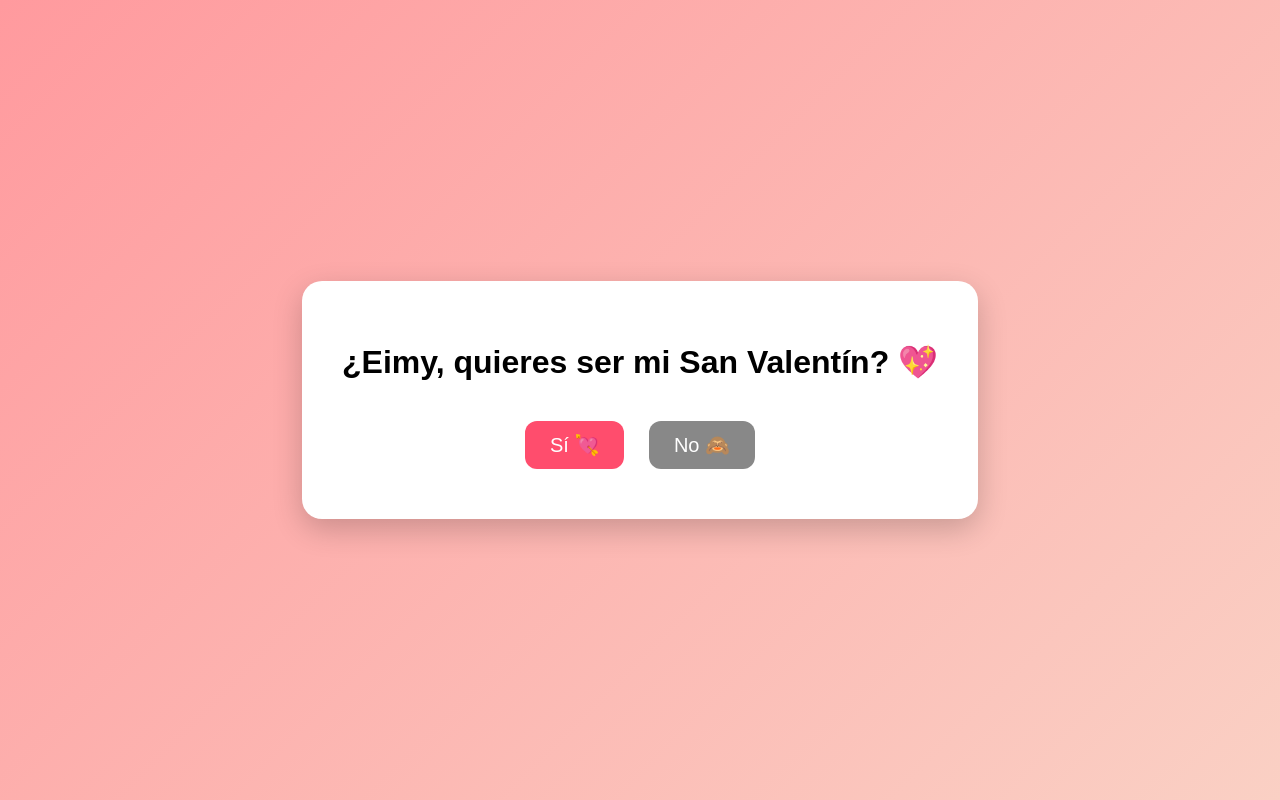
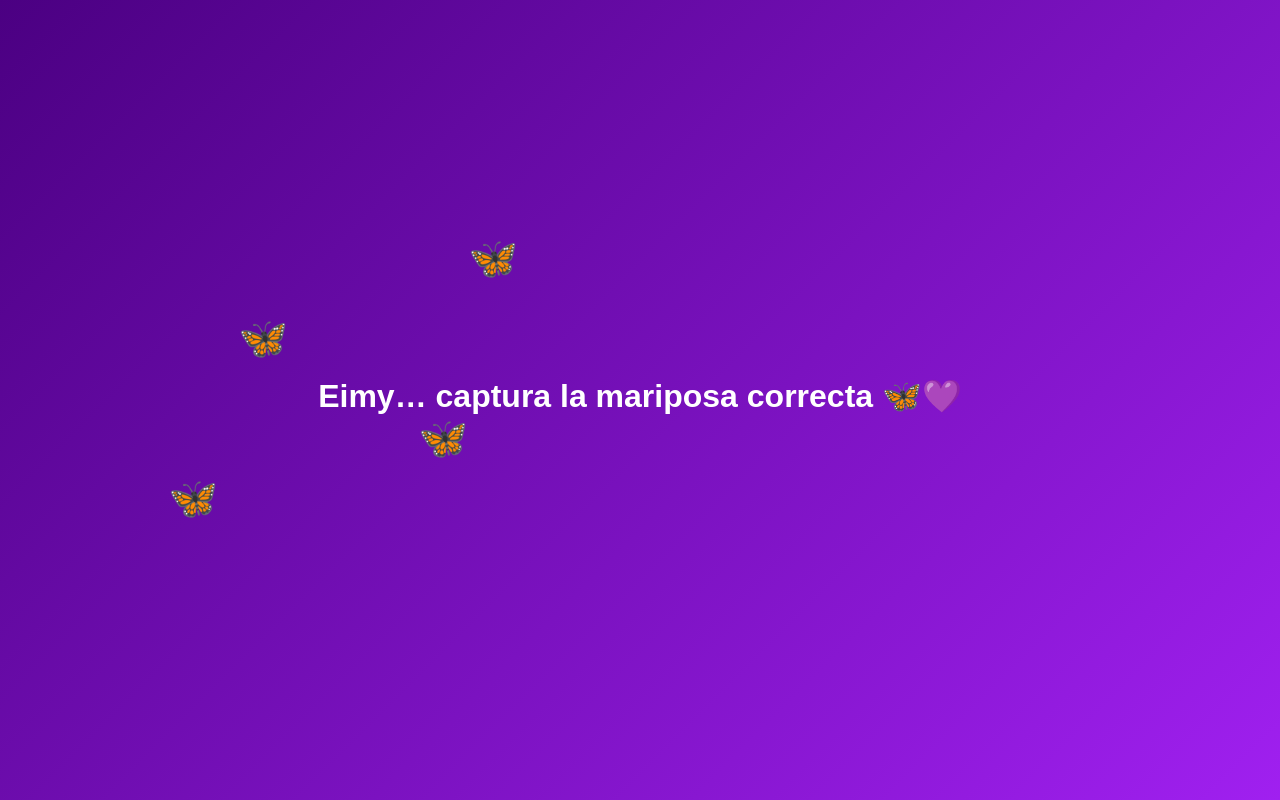
Before and after one commit to moraelbarto-1999/san-valentin, a plain HTML site: page index.html in a window 1280 px wide. Drawn offline with Linux system fonts and the light colour scheme.

Commit message:
Update index.html

```diff
--- a/index.html
+++ b/index.html
@@ -1,28 +1,38 @@
 <!DOCTYPE html>
 <html>
 <head>
-  <title>Para Eimy 💖</title>
+  <title>Para mi sucurrumina 💜</title>
   <style>
     body {
+      margin: 0;
+      height: 100vh;
       display: flex;
       justify-content: center;
       align-items: center;
-      height: 100vh;
-      margin: 0;
-      background: linear-gradient(135deg, #ff9a9e, #fad0c4);
+      background: linear-gradient(135deg, #4b0082, #a020f0);
       font-family: Arial, sans-serif;
+      color: white;
       text-align: center;
+      overflow: hidden;
     }
 
     .container {
-      background: white;
-      padding: 40px;
-      border-radius: 20px;
-      box-shadow: 0px 10px 30px rgba(0,0,0,0.2);
+      position: relative;
     }
 
     h1 {
       margin-bottom: 30px;
+    }
+
+    .butterfly {
+      font-size: 40px;
+      cursor: pointer;
+      position: absolute;
+      transition: transform 0.2s;
+    }
+
+    .butterfly:hover {
+      transform: scale(1.2);
     }
 
     button {
@@ -32,63 +42,62 @@
       border: none;
       border-radius: 12px;
       cursor: pointer;
-      transition: 0.3s;
     }
 
     #yes {
-      background-color: #ff4d6d;
+      background-color: #8a2be2;
       color: white;
     }
 
     #no {
-      background-color: #888;
-      color: white;
+      background-color: #ccc;
     }
   </style>
 </head>
 
 <body>
 
-<div class="container">
-  <h1>¿Eimy, quieres ser mi San Valentín? 💖</h1>
+<div class="container" id="game">
+  <h1>Eimy… captura la mariposa correcta 🦋💜</h1>
 
-  <button id="yes" onclick="yesClick()">Sí 💘</button>
-  <button id="no" onclick="noClick()">No 🙈</button>
+  <div class="butterfly" style="top:-40px; left:-80px;" onclick="wrong()">🦋</div>
+  <div class="butterfly" style="top:60px; left:100px;" onclick="wrong()">🦋</div>
+  <div class="butterfly" style="top:120px; left:-150px;" onclick="correct()">🦋</div>
+  <div class="butterfly" style="top:-120px; left:150px;" onclick="wrong()">🦋</div>
 </div>
 
 <script>
+
+function wrong() {
+  alert("Esa no era mi sucurrumina 😏 intenta otra vez...");
+}
+
+function correct() {
+  document.getElementById("game").innerHTML = `
+    <h1>¿Eimy… quieres ser mi San Valentín? 💜</h1>
+    <button id="yes" onclick="yesClick()">Sí 💘</button>
+    <button id="no" onclick="noClick()">No 🙈</button>
+  `;
+}
+
 let size = 20;
 
-let messages = [
-  "¿Segura mi sucurrumina? 😌",
-  "Mmm no te creo Eimy...",
-  "Piénsalo otra vez hermosa 🥺",
-  "Yo sé que quieres decir que sí...",
-  "No me rompas el corazón así 💔",
-  "Dale una oportunidad a este pobre hombre 😏",
-  "No seas así conmigo mi sucurrumina",
-  "Estás tocando el botón equivocado 😌",
-  "Intentemos otra vez..."
-];
-
-let index = 0;
-
 function yesClick() {
-  document.querySelector(".container").innerHTML =
-  "<h1>Sabía que dirías que sí mi sucurrumina 💖🥰</h1><p>Gracias por ser tan linda y aceptar</p>";
+  document.body.innerHTML = `
+    <h1 style="color:white;">
+      Sabía que dirías que sí mi sucurrumina 💜🦋
+      <br><br>
+      Gracias por hacer que me salgan mariposas… pero de las buenas.
+    </h1>
+  `;
 }
 
 function noClick() {
-  size += 25; // Crece más rápido
+  size += 20;
   document.getElementById("yes").style.fontSize = size + "px";
+  alert("Mmm… ¿segura? 😌");
+}
 
-  document.getElementById("no").innerText = messages[index];
-
-  index++;
-  if (index >= messages.length) {
-    index = 0;
-  }
-}
 </script>
 
 </body>
```
